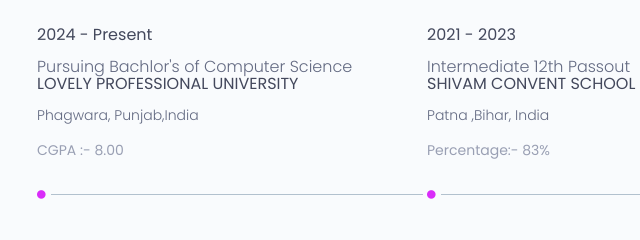
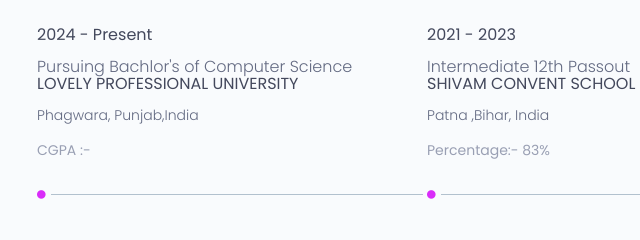
Before and after one commit to saurabhkumar2406/saurabhmyportfolio, a plain HTML site: page index.html in a window 1280 px wide. Shown: the part 1900-2140 px from the top of the page, 20-660 px from the left. Drawn offline with nearby package versions, Linux system fonts and the light colour scheme.

Commit message:
Update index.html

```diff
--- a/index.html
+++ b/index.html
@@ -214,7 +214,7 @@
 										</h4>
 										<h5>Phagwara, Punjab,India</h5>
 										<p class="description">
-											CGPA :- 8.00
+											CGPA :-
 										</p>
 										<div class="timeline-horizontal-border">
 									<i class="fa fa-circle" aria-hidden="true"></i>
```
